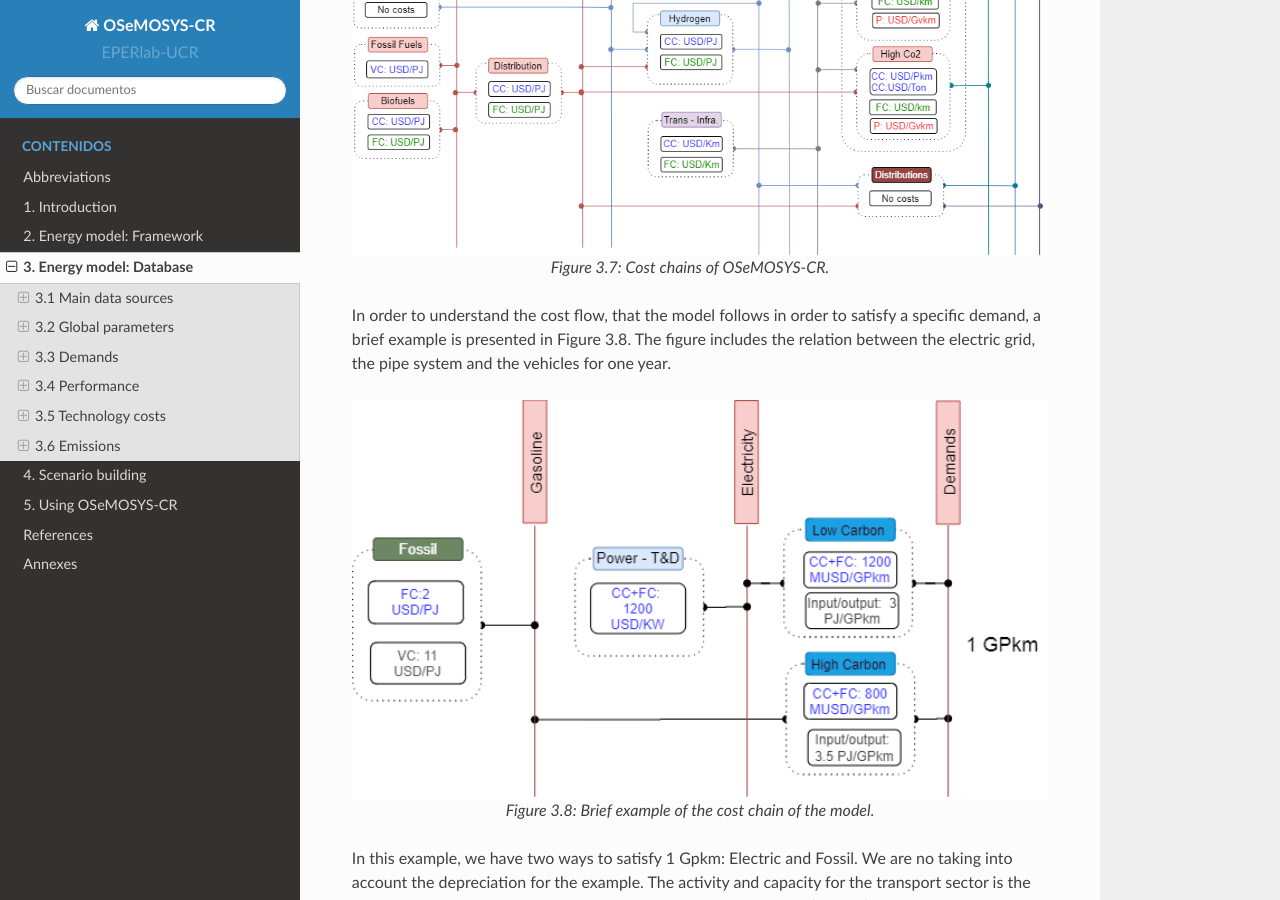
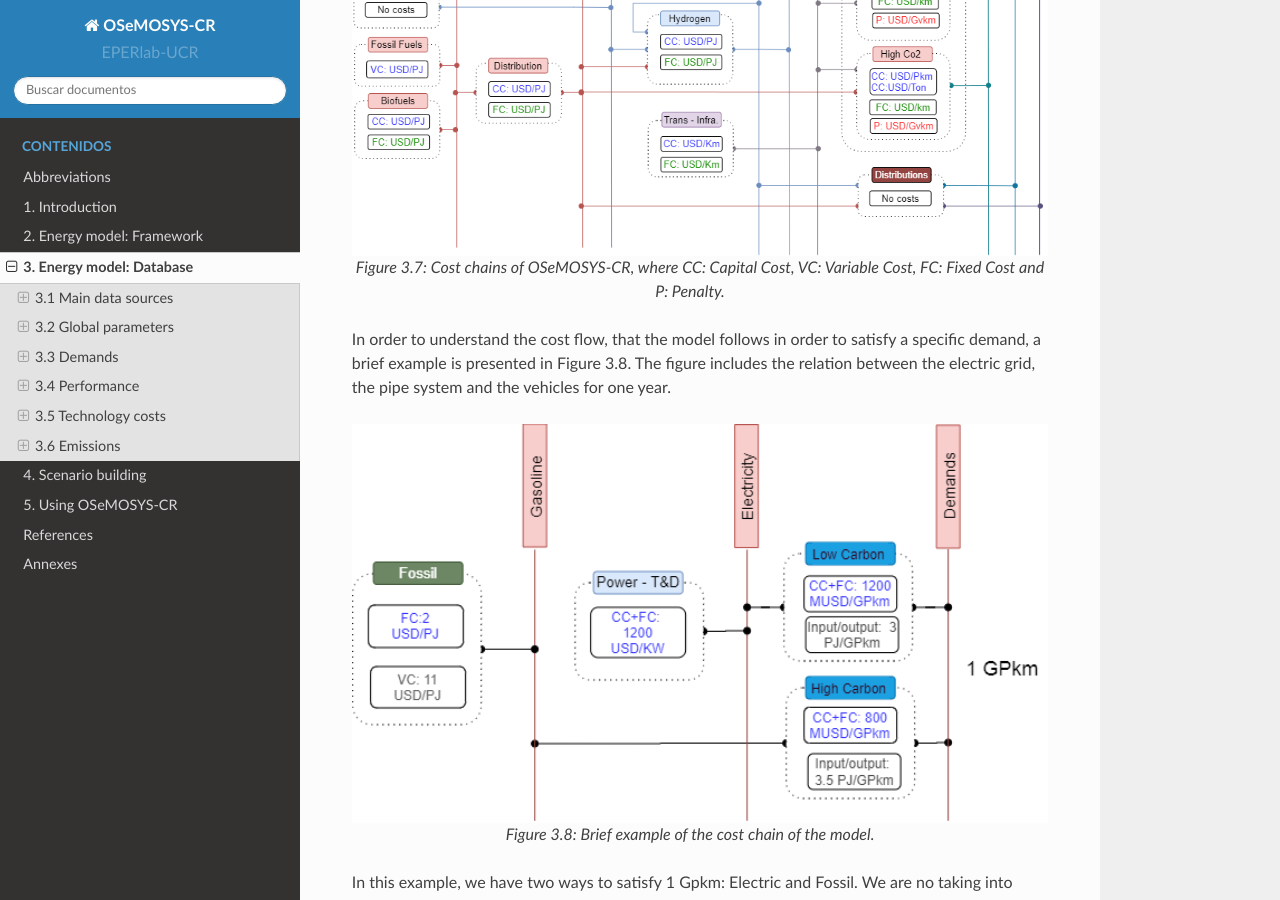
Before and after one commit to EPERLab/OSeMOSYS-CR, a Sphinx documentation site: the page built from docs/03EnergyModelDatabase.rst, in a window 1280 px wide and 900 px high, scrolled down 11297 px. Built offline with Sphinx 7.4.7 and the Read the Docs theme 2.0.0, drawn with Linux system fonts in a browser that asks for light colours; formulas are drawn with MathJax 3.

Commit message:
Update 03EnergyModelDatabase.rst

```diff
--- a/docs/03EnergyModelDatabase.rst
+++ b/docs/03EnergyModelDatabase.rst
@@ -368,7 +368,7 @@ Figure 3.7 shows the relation included in the model regarding costs. Usually, th
    :align:   center
    :width:   700 px
 
-   *Figure 3.7: Cost chains of OSeMOSYS-CR.*
+   *Figure 3.7: Cost chains of OSeMOSYS-CR, where CC: Capital Cost, VC: Variable Cost, FC: Fixed Cost and P: Penalty.*
 
 In order to understand the cost flow, that the model follows in order to satisfy a specific demand, a brief example is presented in Figure 3.8. The figure includes the relation between the electric grid, the pipe system and the vehicles for one year.
 
```
